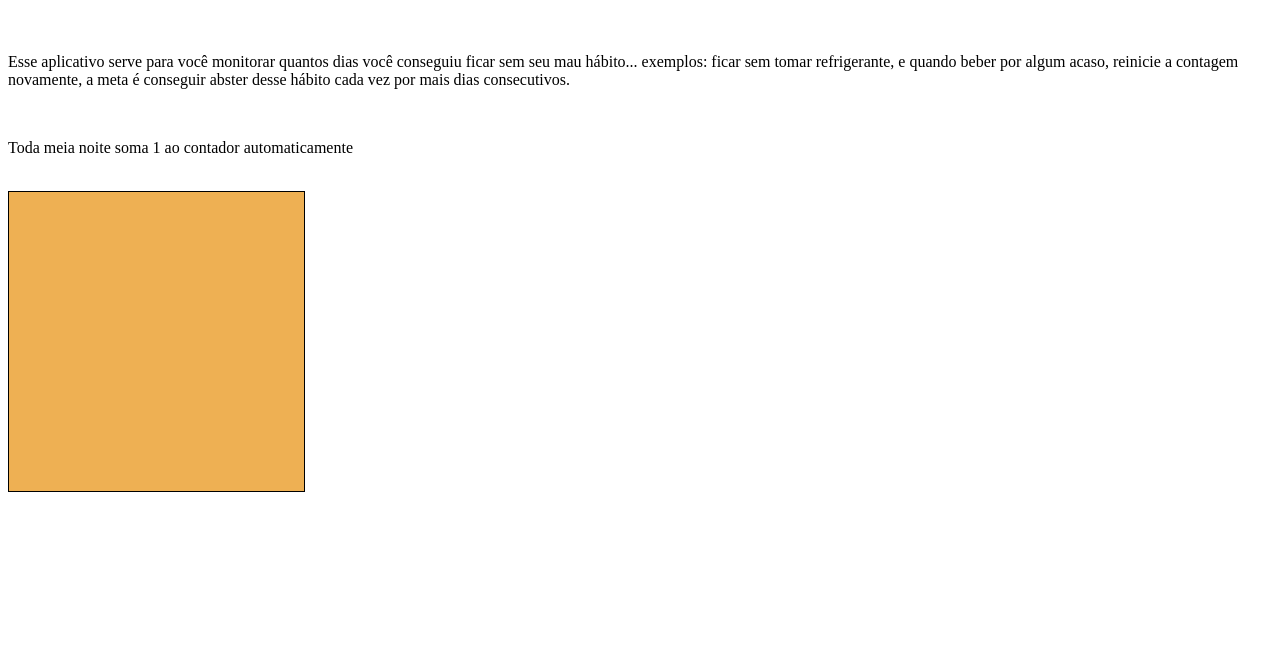
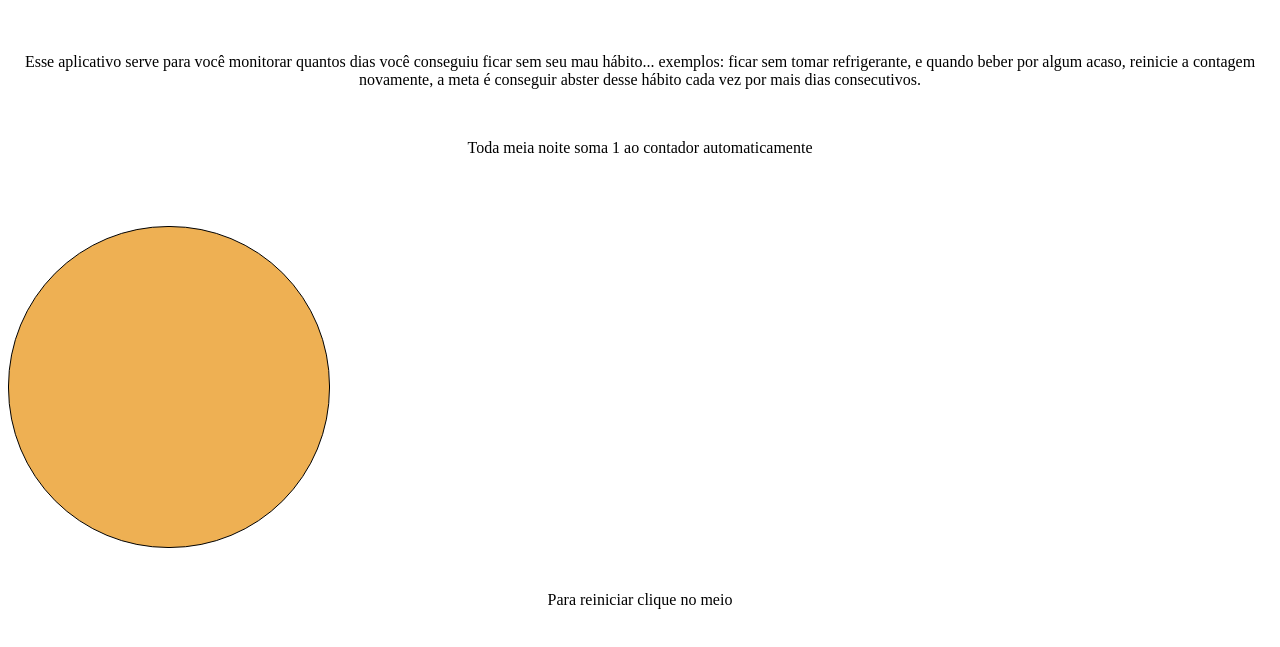
Before and after one commit to kevynhb/contador-dias, a plain HTML site: page index.html in a window 1280 px wide. Shown: the part 61-708 px from the top of the page. Drawn offline with Linux system fonts and the light colour scheme.

Commit message:
modifield add circle

```diff
--- a/index.html
+++ b/index.html
@@ -11,6 +11,7 @@
   <body>
     <h1>Conta os Dias</h1>
     <br />
+    <div class="text">
       <p>
         Esse aplicativo serve para você monitorar quantos dias você conseguiu
         ficar sem seu mau hábito... exemplos: ficar sem tomar refrigerante, e
@@ -20,11 +21,13 @@
       <br />
       <p>Toda meia noite soma 1 ao contador automaticamente</p>
       <br />
+    </div>
 
     <div class="circle"></div>
 
+    <div class="text-botton">
       <p>Para reiniciar clique no meio</p>
-    <br />
       <p></p>
+    </div>
   </body>
 </html>
--- a/style.css
+++ b/style.css
@@ -1,6 +1,8 @@
+body {
+  text-align: center;
+}
 h1 {
   background-color: rgb(235, 193, 5);
-  text-align: center;
 }
 a {
   height: 301px;
@@ -10,9 +12,14 @@ a {
   border-radius: 0px;
 }
 
+.text {
+  margin-bottom: 2.2rem;
+}
+
 .circle {
   display: flex;
 
+  /* codigo do figma */
   position: absolute;
   width: 297px;
   height: 301px;
@@ -20,5 +27,14 @@ a {
   background: #eeb053;
   border: 1px solid #000000;
   box-sizing: border-box;
-  /* background: hsla(36, 82%, 63%, 1); */
+  /* ----------- */
+
+  padding: 10rem;
+  border-radius: 10rem;
+
+  /* adicinar margin center de algum modo que eu não sei ainda, centralizar o circulo no meio da tela, independente do tamanho (responsivo)*/
 }
+
+.text-botton {
+  margin-top: 25rem;
+}
```
Also changed, not shown: 1 other file. Lines whose indentation alone changed are shown as unchanged.
